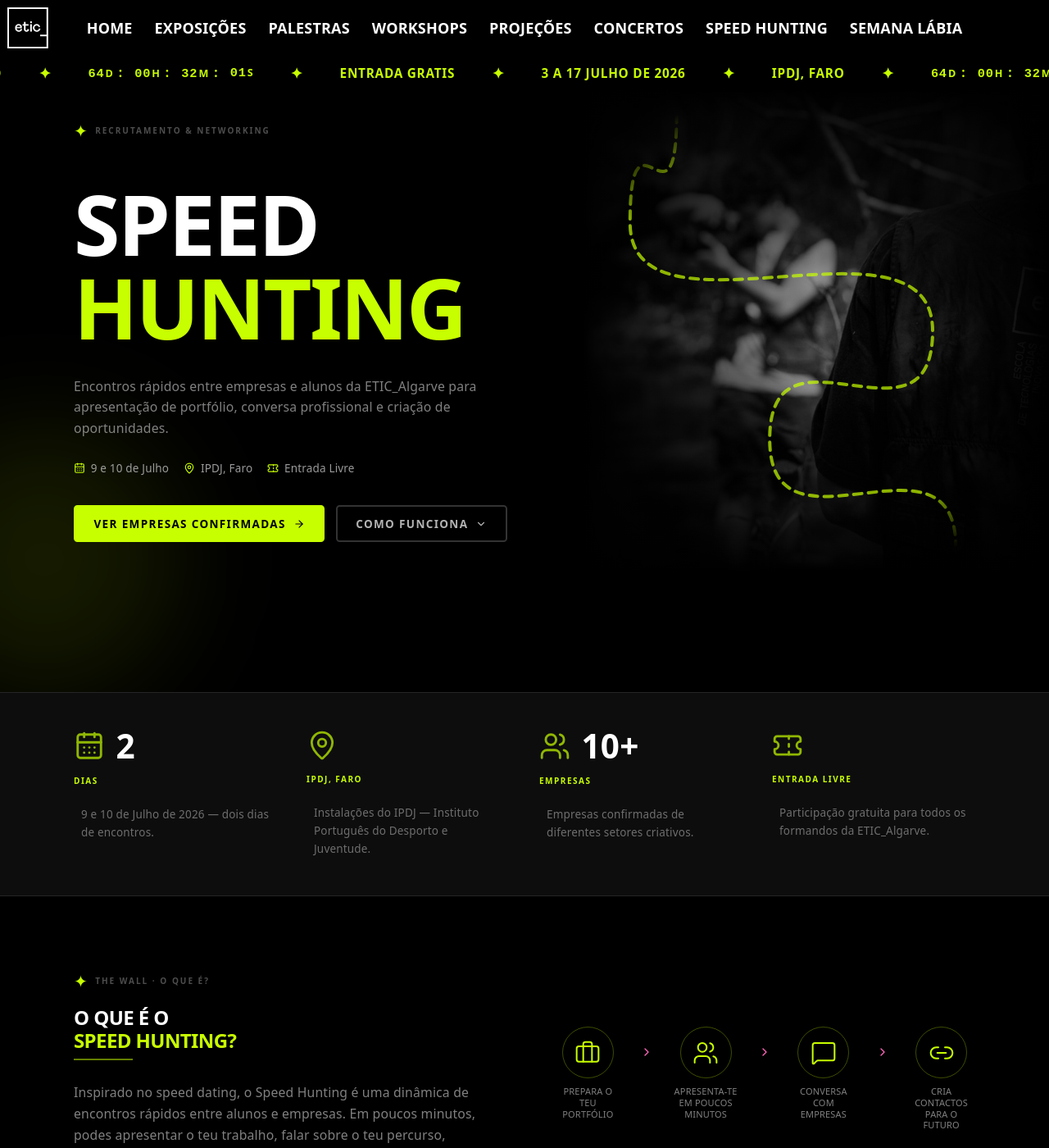
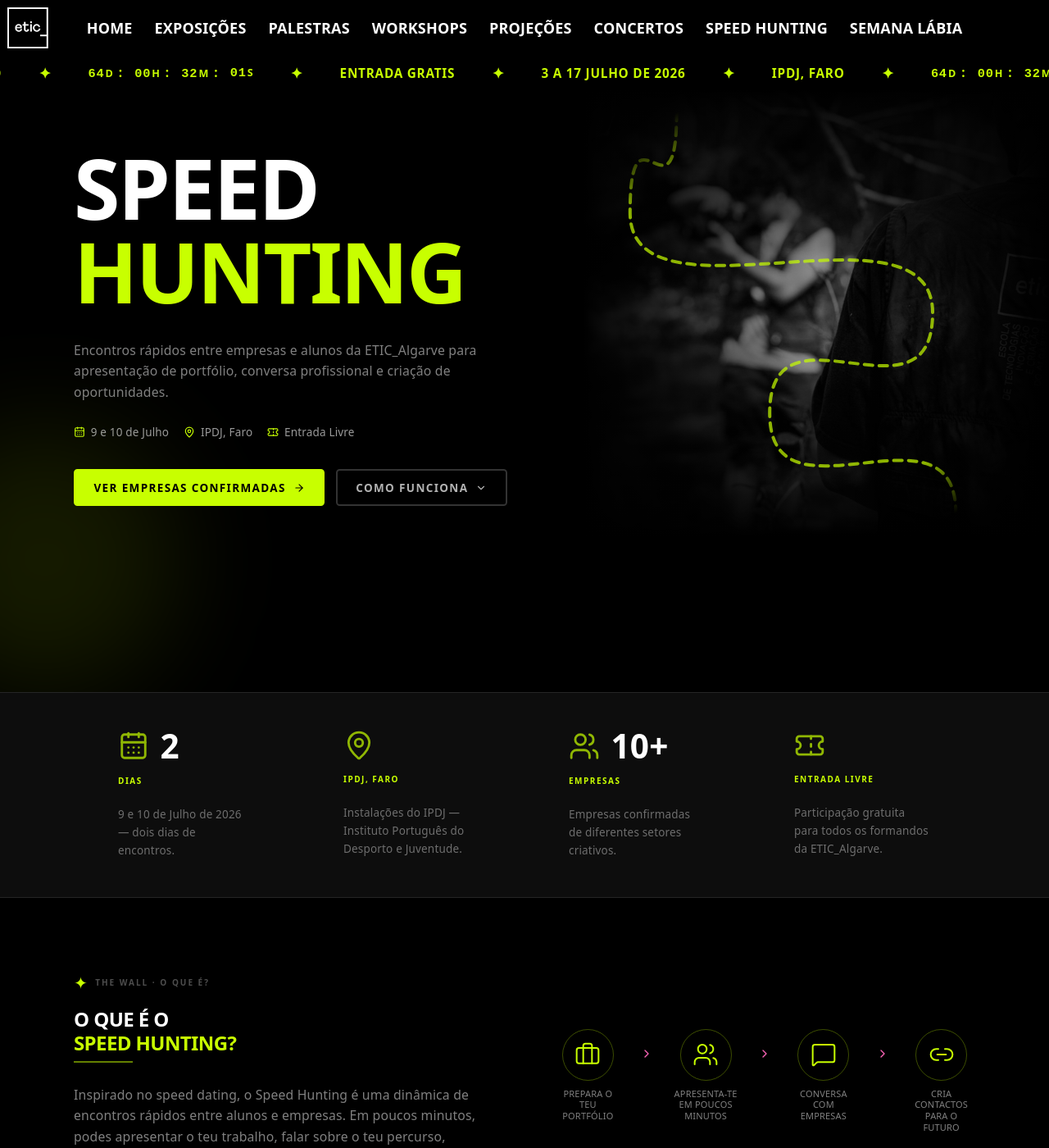
Before and after one commit to Huniity/out-of-the-box, a React app in the folder srcs/frontend/: page /speed-hunting in a window 1280 px wide. Shown: the top 1400 px of the page at 82% size. Built offline with nearby package versions, Linux system fonts and the light colour scheme; the HTML template or start-up script is replaced by a standard one.

Commit message:
feat: Refactor SpeedHunting page layout and remove unnecessary elements

```diff
--- a/srcs/frontend/src/pages/SpeedHunting.tsx
+++ b/srcs/frontend/src/pages/SpeedHunting.tsx
@@ -79,11 +79,6 @@
                 <div className="relative z-10 w-full flex flex-col lg:flex-row lg:items-stretch gap-12">
                     {/* Left — text */}
                     <div className="flex-1 flex flex-col py-8">
-                        <div className="mb-4 flex items-center gap-2">
-                            <span className="text-[#c8ff00] text-lg leading-none">✦</span>
-                            <span className="text-white/30 text-[10px] font-bold tracking-[0.2em] uppercase">Recrutamento & Networking</span>
-                        </div>
-
                         <h1 className="font-black uppercase leading-none tracking-tight text-white m-0 mb-4"
                             style={{ fontSize: 'clamp(3rem, 8vw, 6rem)', lineHeight: 1 }}>
                             SPEED<br />
@@ -142,7 +137,7 @@
 
             {/* ── METRICS BAR ── */}
             <section className="border-t border-b border-white/10 bg-white/5 px-8 xl:px-20 py-10">
-                <div className="grid grid-cols-1 sm:grid-cols-2 lg:grid-cols-4 gap-8">
+                <div className="grid grid-cols-1 sm:grid-cols-2 lg:grid-cols-4 gap-24 ml-12 mr-12">
                     {metrics.map((m, i) => (
                         <div key={i} className="flex flex-col gap-1">
                             <div className="flex items-center gap-3 mb-1">
@@ -152,7 +147,7 @@
                                 )}
                             </div>
                             <p className="text-[10px] font-black uppercase tracking-[0.15em] text-[#c8ff00] mb-1">{m.label}</p>
-                            <p className="text-xs text-white/40 leading-relaxed mt-2 mx-2">{m.desc}</p>
+                            <p className="text-xs text-white/40 leading-relaxed mt-2">{m.desc}</p>
                         </div>
                     ))}
                 </div>
```
